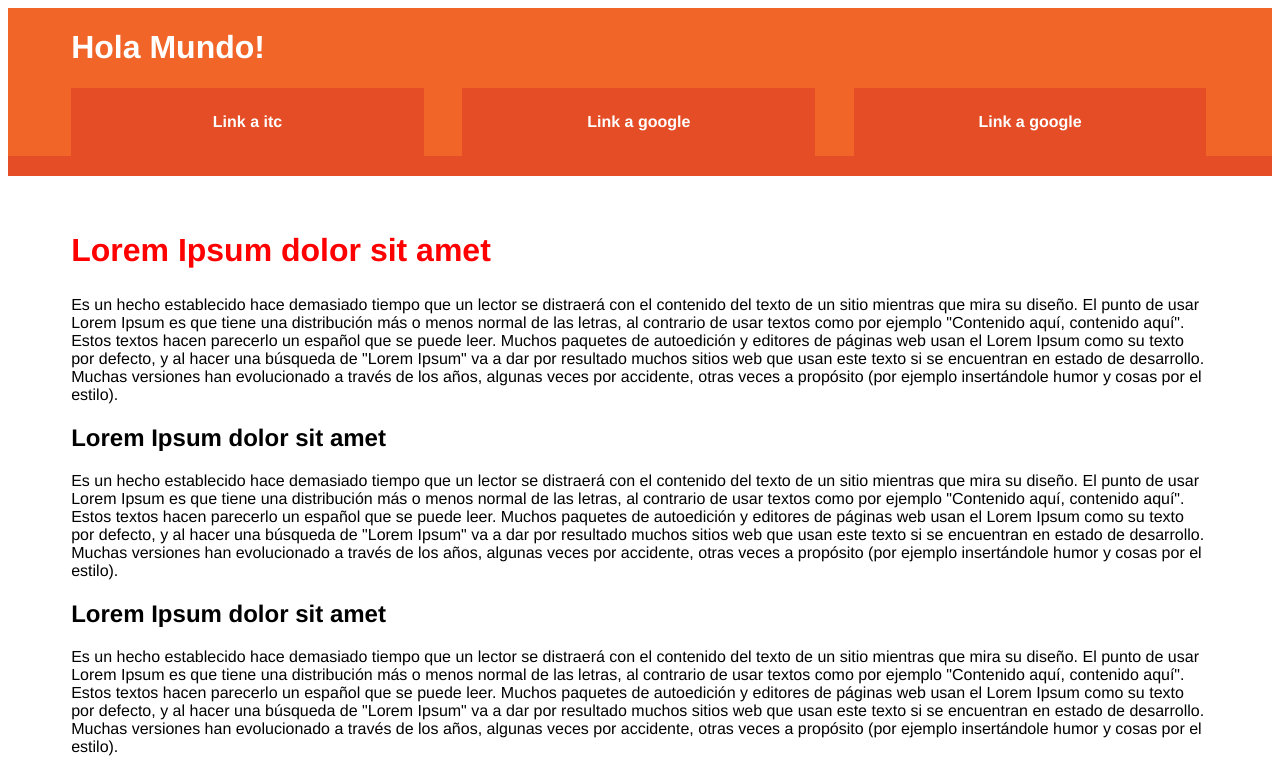
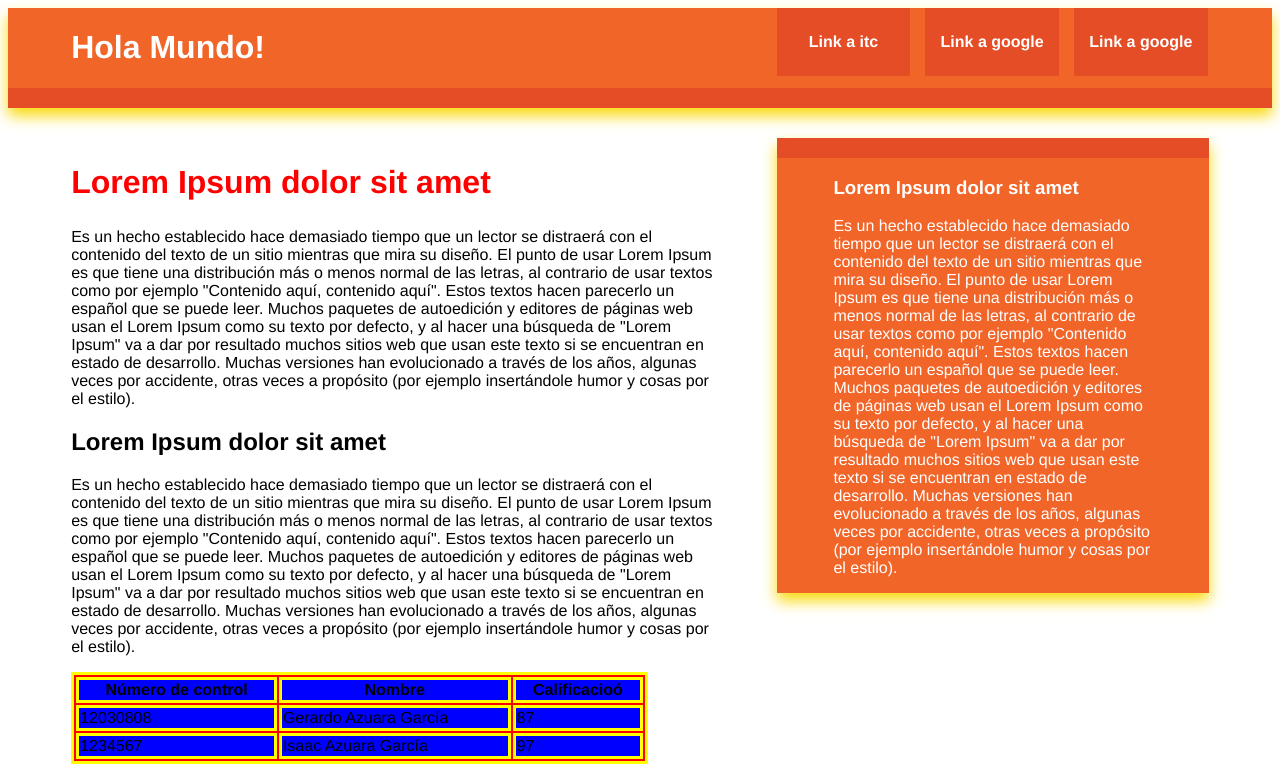
Before and after one commit to gerardoazuara/Urano, a plain HTML site: page Practica1/index.html in a window 1280 px wide. Shown: the top 771 px of the page. Drawn offline with Linux system fonts and the light colour scheme.

Commit message:
nuevos codigos

```diff
--- a/Practica1/css/estilo.css
+++ b/Practica1/css/estilo.css
@@ -6,6 +6,17 @@ body{
 	width: 90%;
 	margin: 0 5%;
 }
+
+table{
+	width: 100%;
+	border: 1px solid black;
+
+}
+td,th{
+	border: 1px solid black;
+}
+
+
 /* -- Colores -- */
 
 .header-container{
@@ -96,5 +107,64 @@ nav a:hover{
 		display: inline;
 	}
 
+/*MI ESTILO A LA TABLA*/
+table{
+	width: 100%;
+	border: 3px solid green;
+
+}
+td,th{
+	border: 3px solid green;
+}
+/*MI ESTILO A LA TABLA*/
+
 
 }/* min-width: 480px */
+
+
+
+/*SEGUNDA RESOLUCIÓN*/
+/*  estilo para pantallas más anchas que 850px
+<meta name="viewport" content="width=device-width">
+  */
+@media only screen and (min-width: 850px){
+	.header-container,
+	.main aside{
+		-moz-box-shadow: 0px 8px 14px #fada0d;
+		-webkit-box-shadow: 0px 8px 14px #fada0d;
+		box-shadow: 0px 8px 14px #fada0d;
+	}
+
+	.title{
+		float: left;
+	}
+
+	nav {
+		float: right;
+		width: 38%;
+	}
+
+	.main article{
+		float: left;
+		width: 57%;
+	}
+
+	.main aside{
+		float:right;
+		width: 28%;
+	}
+
+/*MI ESTILO DE TABLA*/
+table{
+	width: 89%;
+	border: 3px solid yellow;
+	background: red;
+
+}
+td,th{
+	border: 3px solid yellow;
+	background: blue;
+}
+/*MI ESTILO DE TABLA*/
+
+}/* min-width: 850px */
--- a/Practica1/index.html
+++ b/Practica1/index.html
@@ -35,6 +35,25 @@
 					<section>
 						<h2>Lorem Ipsum dolor sit amet</h2>
 						<p>Es un hecho establecido hace demasiado tiempo que un lector se distraerá con el contenido del texto de un sitio mientras que mira su diseño. El punto de usar Lorem Ipsum es que tiene una distribución más o menos normal de las letras, al contrario de usar textos como por ejemplo "Contenido aquí, contenido aquí". Estos textos hacen parecerlo un español que se puede leer. Muchos paquetes de autoedición y editores de páginas web usan el Lorem Ipsum como su texto por defecto, y al hacer una búsqueda de "Lorem Ipsum" va a dar por resultado muchos sitios web que usan este texto si se encuentran en estado de desarrollo. Muchas versiones han evolucionado a través de los años, algunas veces por accidente, otras veces a propósito (por ejemplo insertándole humor y cosas por el estilo).</p>
+
+						<!--para crear una tabla-->
+						<table>
+							<tr>
+								<th>Número de control</th>
+								<th>Nombre</th>
+								<th>Calificacioó</th>
+							</tr>
+							<tr>
+								<td>12030808</td>
+								<td>Gerardo Azuara García</td>
+								<td>87</td>
+							</tr>
+							<tr>
+								<td>1234567</td>
+								<td>Isaac Azuara García</td>
+								<td>97</td>
+							</tr>
+						</table>
 					</section>
 					<section>
 						<h2>Lorem Ipsum dolor sit amet</h2>
```
